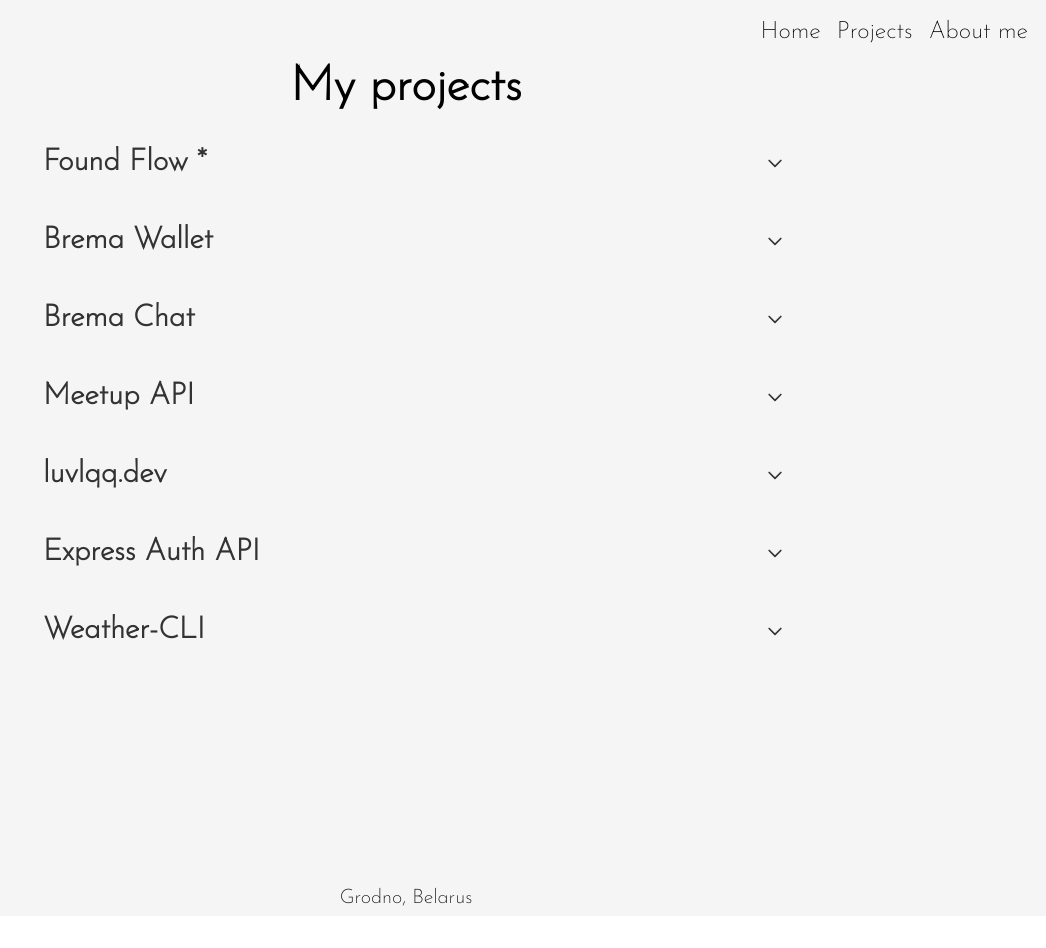
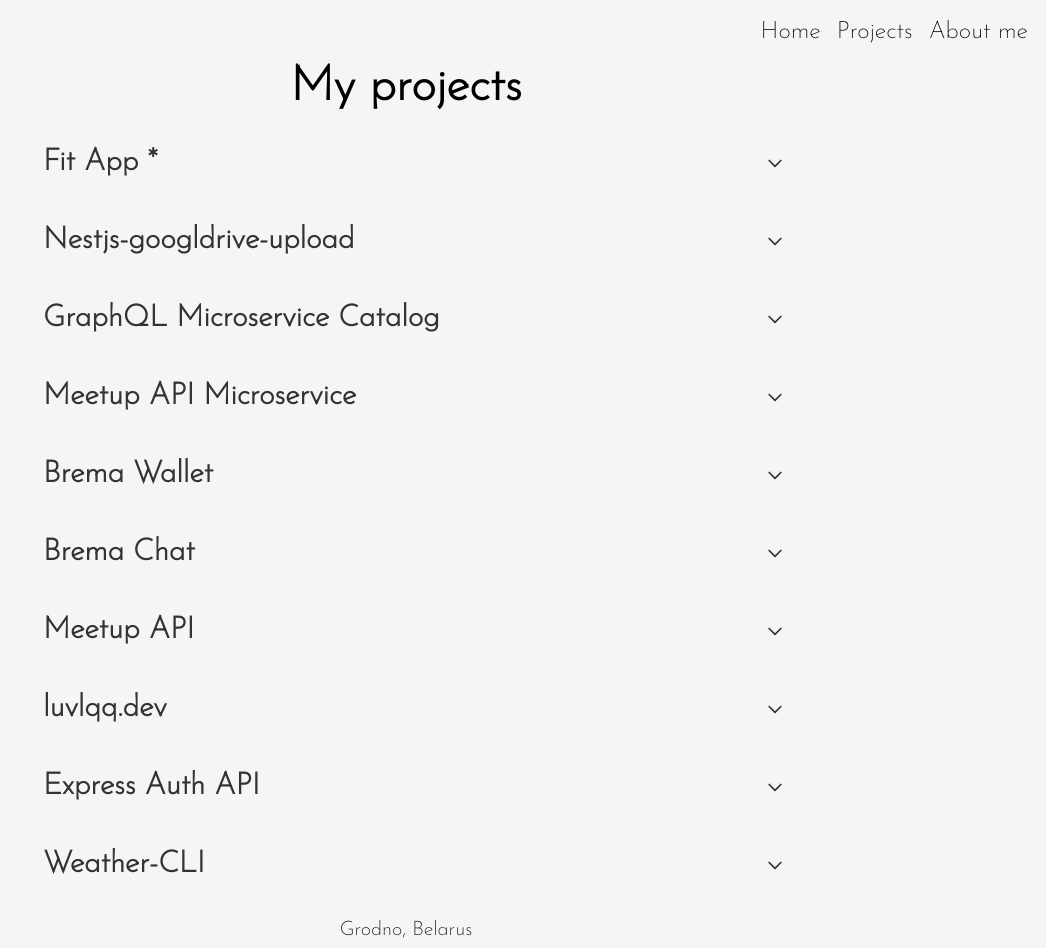
Before and after one commit to luvlqq/luvlqq.dev, a SvelteKit app: page /projects in a window 1280 px wide. Shown: the whole page, without its empty margins (234-1280 px from the left). Before the commit the page ends 916 px from the top, so only its background shows below. Built offline with nearby package versions, Linux system fonts and the light colour scheme.

Commit message:
refactor: add new proj

```diff
--- a/src/routes/projects/projects.ts
+++ b/src/routes/projects/projects.ts
@@ -11,12 +11,33 @@ export interface Project {
 
 export const projects: Project[] = [
 {
-    name: 'Found Flow *',
+		name: 'Fit App *',
 		status: '/* In develop stage */',
-    description: '"Found Flow" is an innovative project that represents a platform where users can create accounts in different currencies and transfer funds to each other. ' +
-      'The main feature of this platform is the ability to trade on a currency exchange, where users can independently set and generate currency exchange rates. ',
-    stack: ['TypeScript', 'NestJS', 'NodeJS', 'JWT', 'Mailer', 'Socket.io', 'Prisma', 'PostgreSQL', 'Svelte', 'daisyUI', 'tailwind'],
-    github: 'https://github.com/luvlqq/fundFlowServer',
+		description: 'Fit app - is a API for mobile fitness app.',
+		stack: ['TypeScript', 'NestJS', 'NodeJS', 'JWT', 'Mailer', 'Socket.io', 'Prisma', 'PostgreSQL', 'Microservices', 'RabbitMQ', 'Winston', 'Google Cloud', 'Vercel', 'Docker', 'Kubernetes', 'Chache', 'REST', 'Swagger', 'CI/CD', 'Jest'],
+		github: 'https://github.com/luvlqq/fitapp',
+},
+{
+	name: 'Nestjs-googldrive-upload',
+	status: '/* Complete */',
+	description: 'Library for upload files in google drive.',
+	stack: ['TypeScript', 'NestJS', 'NodeJS', 'Google API'],
+	url: 'https://www.npmjs.com/package/nestjs-googledrive-upload',
+	github: 'https://github.com/luvlqq/nestjs-googledrive',
+},
+{
+    name: 'GraphQL Microservice Catalog',
+    status: '/* Complete */',
+    description: 'GraphQL API for catalog with microservices: auth, calatog, order, cart, gateway.',
+    stack: ['TypeScript', 'NestJS', 'NodeJS', 'JWT', 'Prisma', 'PostgreSQL', 'GraphQL', 'Apollo', 'CQRS', 'MongoDB', 'Cache', 'Winston', 'Stripe', 'Swagger', 'Jest'],
+    github: 'https://github.com/luvlqq/microservice_gql_catalog',
+},
+{
+    name: 'Meetup API Microservice',
+    status: '/* Complete */',
+    description: 'REST API microservice. Upgrade version of Meetup API.',
+    stack: ['TypeScript', 'NestJS', 'NodeJS', 'JWT', 'Prisma', 'PostgreSQL', 'Swagger', 'Microservice', 'RabbitMQ', 'Google Cloud', 'Elasticsearch', 'Kibana', 'PDF', 'CSV', 'OAuth'],
+    github: 'https://github.com/luvlqq/Meetup_API_Microservices',
 },
 {
 		name: 'Brema Wallet',
@@ -29,7 +50,7 @@ export const projects: Project[] = [
 {
 		name: 'Brema Chat',
     status: '/* Complete */',
-		description: 'Simple online chat build on websocket with Socket.io library',
+		description: 'Simple online chat build on websocket with Socket.io library.',
 		stack: ['Svelte', 'TypeScript', 'NodeJS', 'NestJS', 'PostgreSQL', 'Prisma', 'Socket.io'],
 		github: 'https://github.com/luvlqq/bremaChat'
 },
@@ -43,7 +64,7 @@ export const projects: Project[] = [
   {
 		name: 'luvlqq.dev',
     status: '/* Complete */',
-		description: 'My personal website with my projects, info and links',
+		description: 'My personal website with my projects, info and links.',
 		stack: ['TypeScript', 'JavaScript', 'Svelte', 'tailwindcss', 'daisyui', 'flowbite'],
 		github: 'https://github.com/luvlqq/luvlqq.dev',
     url: 'https://luvlqq-dev.vercel.app/'
```
Lines whose indentation alone changed are shown as unchanged.
